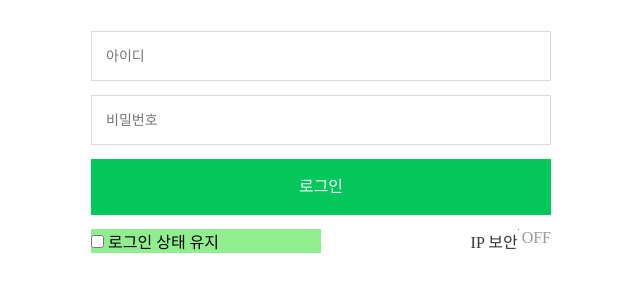
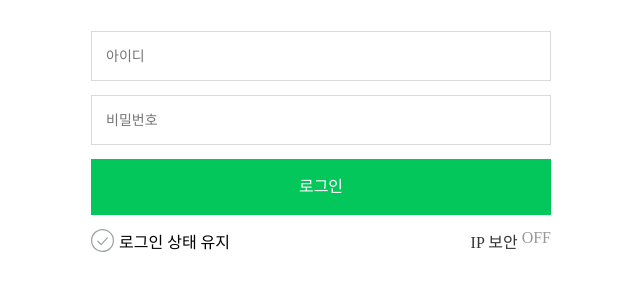
Before and after one commit to YoungeunHong/naver, a plain HTML site: page index.html in a window 1280 px wide. Shown: the part 172-464 px from the top of the page, without its empty margins (319-959 px from the left). Drawn offline with Linux system fonts and the light colour scheme; a web font is replaced by a local one.

Commit message:
로그인 상태 유지 디자인

```diff
--- a/css/style.css
+++ b/css/style.css
@@ -80,7 +80,6 @@ a{
   margin-bottom: 14px;
 }
 .keep-login{
-  background-color: lightgreen;
   width: 50%;
   order: 1;
   margin-bottom: 14px;
@@ -113,15 +112,16 @@ a{
   color: #333;
 }
 /* ip 보안 */
-.ip-security-toggle{
+.ip-security-toggle, .keep-login{
   position: relative;
 }
-.ip-security-toggle .checkbox{
+.ip-security-toggle .checkbox, .keep-login .checkbox{
   position: absolute;
   top : 0;
   left: 0;
   width: 1px;
   height: 1px;
+  clip-path: inset(50%);
 }
 .ip-security-state{
   margin-left: 4px;
@@ -132,6 +132,21 @@ a{
 }
 .ip-security-state.is-on, .checkbox:checked + .ip-security-state{
   color: #03c754;
+}
+/* 로그인 상태 유지 */
+.keep-login label{
+  display: flex;
+  align-items: center;
+  cursor: pointer;
+}
+.keep-login .checkbox-toggle-bg{
+  width: 24px;
+  height: 24px;
+  margin-right: 4px;
+  background: url(../images/unchecked1.svg) no-repeat 50% 50%/ cover;
+}
+.keep-login .checkbox:checked + label .checkbox-toggle-bg{
+  background-image: url(../images/checked1.svg);
 }
 @media screen and (min-width: 769px){
   .brand {
```
